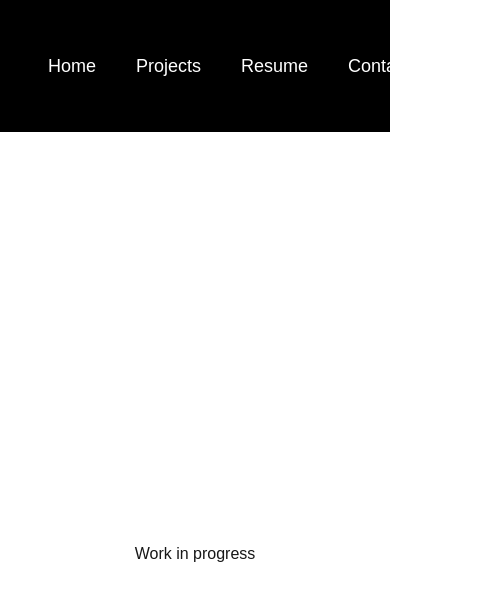
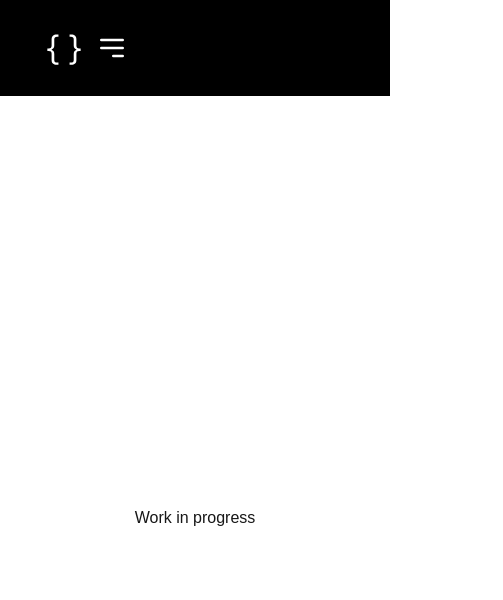
Before and after one commit to Trey226/personal-site, a Next.js app: page / in a window 390 px wide. Shown: the top 600 px of the page, 503 px wide, since content can reach past the window. Built offline with nearby package versions, Linux system fonts and the light colour scheme.

Commit message:
check to see mobile changes

```diff
--- a/components/Navbar.tsx
+++ b/components/Navbar.tsx
@@ -1,27 +1,82 @@
+"use client";
+
 import Link from "next/link";
 import Image from "next/image";
-
+import { useState } from "react";
 
 export default function Navbar() {
+    const [isOpen, setIsOpen] = useState(false);
+
     return (
-        <nav className="flex w-full items-center bg-black px-8 py-4">
-            <Link href="/" className="logo">
-            <Image src="/logo.svg" alt="logo" width={64} height={64} />
+        <nav className="relative flex w-full items-center bg-black px-8 py-4">
+            <Link href="/" className="logo z-50">
+                <Image src="/logo.svg" alt="logo" width={64} height={64} />
             </Link>
-            <ul className="flex items-center gap-x-2">
+
+            <button
+                className="z-50 md:hidden"
+                onClick={() => setIsOpen(!isOpen)}
+                aria-label="Toggle menu"
+            >
+                {isOpen ? (
+                    <svg
+                        className="h-8 w-8 text-white"
+                        fill="none"
+                        stroke="currentColor"
+                        viewBox="0 0 24 24"
+                        xmlns="http://www.w3.org/2000/svg"
+                    >
+                        <path
+                            strokeLinecap="round"
+                            strokeLinejoin="round"
+                            strokeWidth={2}
+                            d="M6 18L18 6M6 6l12 12"
+                        />
+                    </svg>
+                ) : (
+                    <svg
+                        className="h-8 w-8 text-white"
+                        fill="none"
+                        stroke="currentColor"
+                        viewBox="0 0 24 24"
+                        xmlns="http://www.w3.org/2000/svg"
+                    >
+                        <path
+                            strokeLinecap="round"
+                            strokeLinejoin="round"
+                            strokeWidth={2}
+                            d="M4 6h16M4 12h16m-7 6h7"
+                        />
+                    </svg>
+                )}
+            </button>
+
+            <ul className="hidden items-center gap-x-2 md:flex">
                 <NavbarItem href="/">Home</NavbarItem>
                 <NavbarItem href="/projects">Projects</NavbarItem>
                 <NavbarItem href="/resume">Resume</NavbarItem>
                 <NavbarItem href="/contact">Contact</NavbarItem>
                 <NavbarItem href="/interests">Stuff I Like</NavbarItem>
             </ul>
+
+            {isOpen && (
+                <div className="absolute inset-0 top-0 z-40 flex h-screen w-full flex-col items-center justify-center bg-black md:hidden">
+                    <ul className="flex flex-col items-center gap-y-8">
+                        <NavbarItem href="/">Home</NavbarItem>
+                        <NavbarItem href="/projects">Projects</NavbarItem>
+                        <NavbarItem href="/resume">Resume</NavbarItem>
+                        <NavbarItem href="/contact">Contact</NavbarItem>
+                        <NavbarItem href="/interests">Stuff I Like</NavbarItem>
+                    </ul>
+                </div>
+            )}
         </nav>
     )
 }
 
 function NavbarItem({href,children}: {href: string, children: React.ReactNode}) {
     return(
-        <li className="rounded px-4 py-2 text-lg font-medium text-white transition-all hover:bg-white/10">
+        <li className="rounded px-4 py-2 text-2xl font-medium text-white transition-all hover:bg-white/10 md:text-lg">
             <Link href={href}>
             {children}
             </Link>
```
